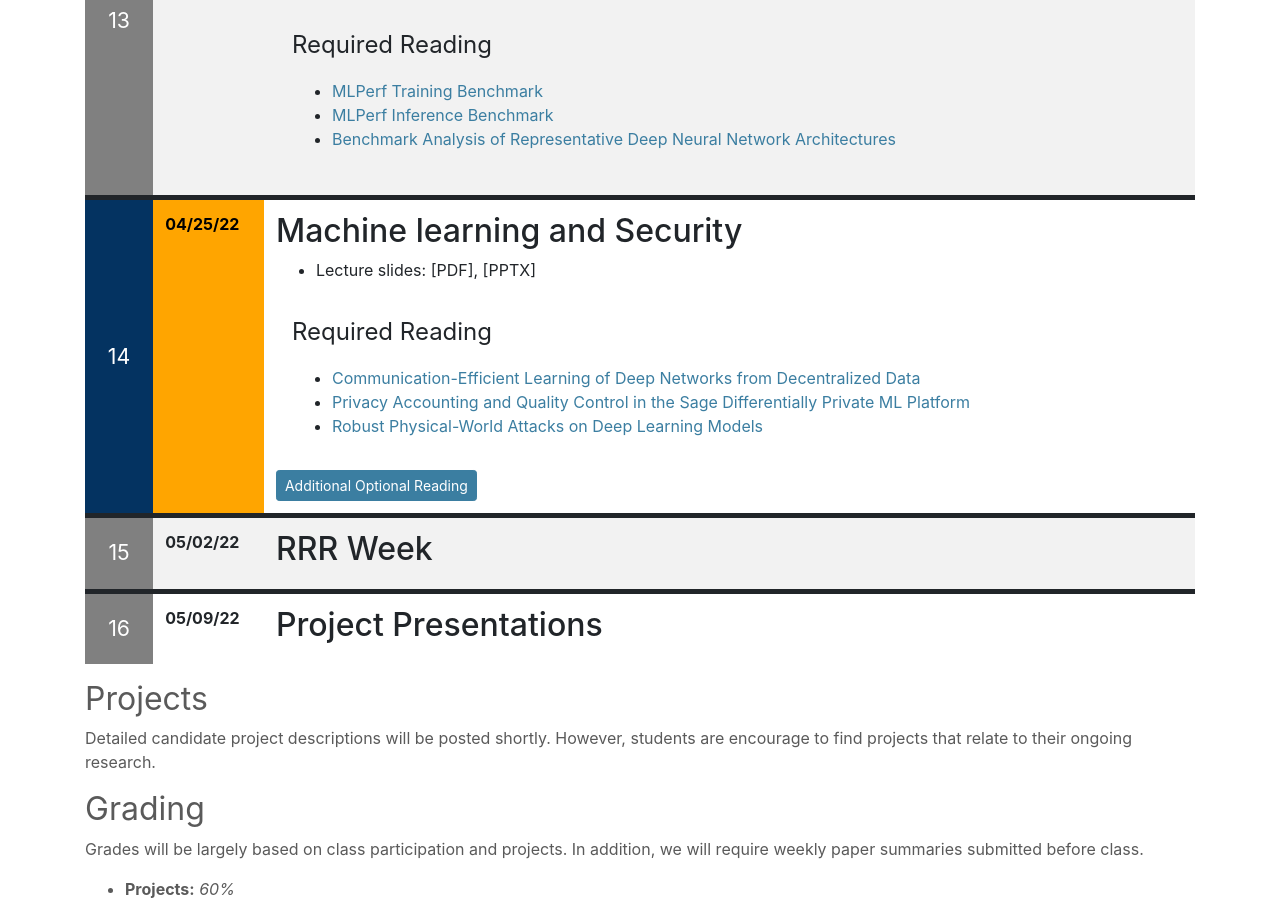
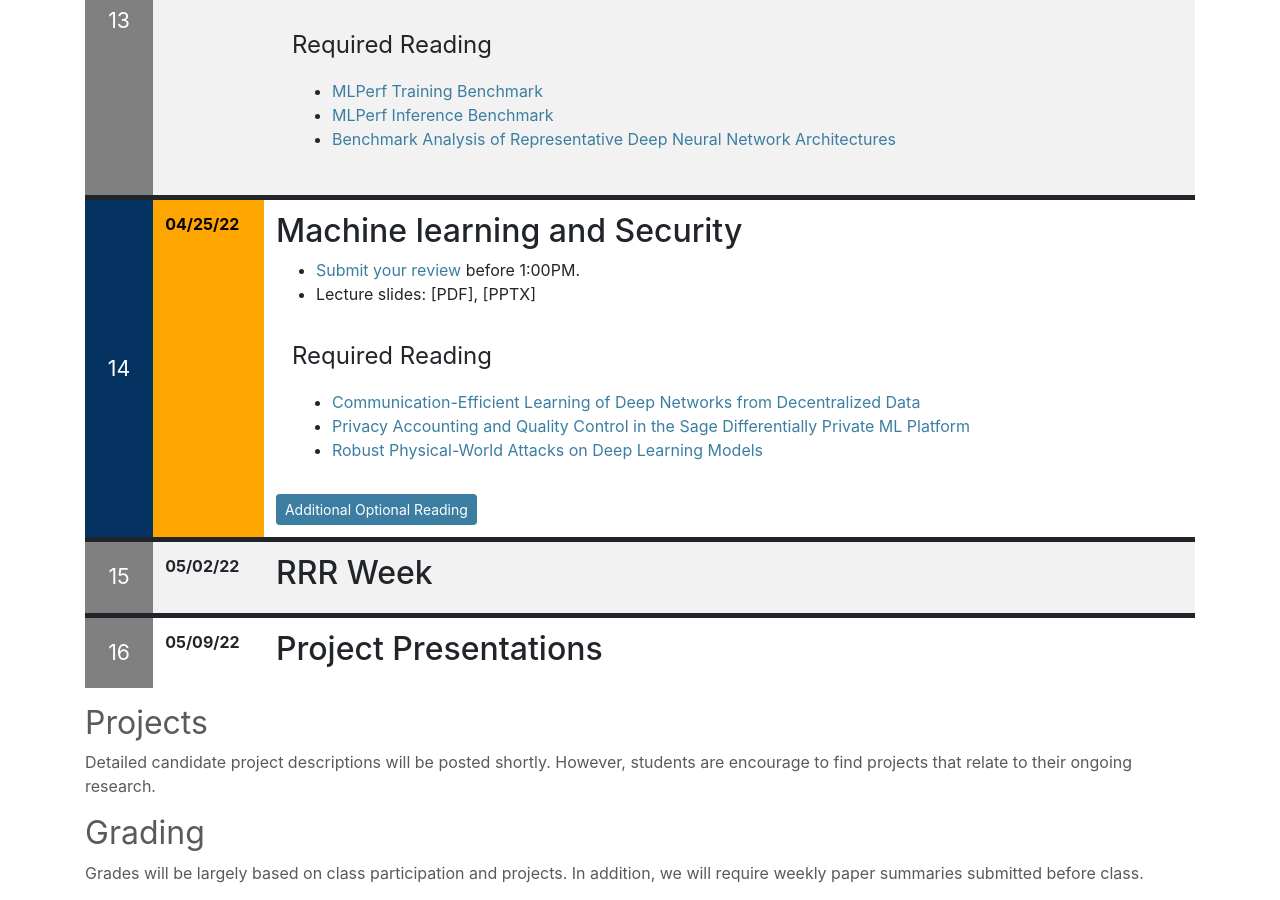
Before and after one commit to ucbrise/cs294-ai-sys-sp22, a Jekyll site: the page built from index.md, in a window 1280 px wide and 900 px high, scrolled down 5345 px. Built offline with Jekyll 4.4.1, drawn with Linux system fonts in a browser that asks for light colours; nearby versions of some CDN libraries; our own code applies the rules of GitHub Pages for plain Markdown files.

Commit message:
added link for submitting paper reviews for lec14

```diff
--- a/index.md
+++ b/index.md
@@ -313,6 +313,7 @@ This lecture will be an overview of the class, requirements, and an introduction
 [//]: <> (lecture 14)
 # Machine learning and Security
 
+* [Submit your review](https://forms.gle/YS81hd55X2bXsArUA) before 1:00PM.
 * Lecture slides: [PDF], [PPTX]
 
 <div class="reading">
```
